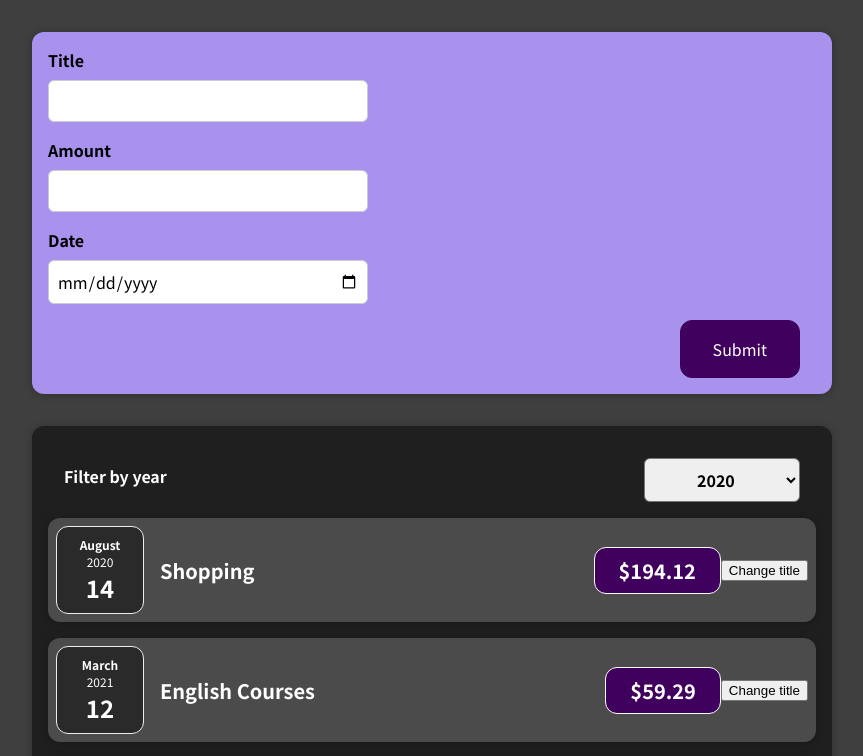
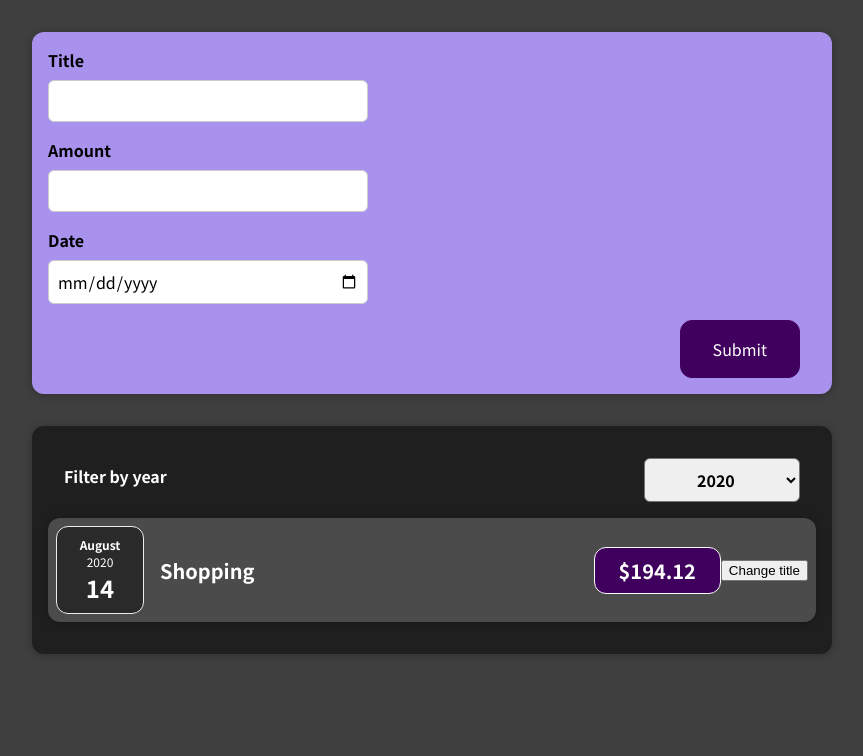
Before and after one commit to katerinagutich/expenses-tracker, a React (Create React App) app: page / in a window 1280 px wide. Shown: the top 756 px of the page, without its empty margins (208-1071 px from the left). Built offline with nearby package versions, Linux system fonts and the light colour scheme.

Commit message:
Extract conditional content from Expenses to ExpensesList, replace divs with ul and lis

```diff
--- a/src/components/Expenses/ExpenseItem.js
+++ b/src/components/Expenses/ExpenseItem.js
@@ -12,6 +12,7 @@
     }
 
     return (
+        <li>
             <Card className="expense-item">
                 <ExpenseDate date={props.date}/>
                 <div className="expense-item__description">
@@ -20,6 +21,7 @@
                 </div>
                 <button onClick={clickHandler}>Change title</button>
             </Card>
+        </li>
     );
 }
 
--- a/src/components/Expenses/Expenses.js
+++ b/src/components/Expenses/Expenses.js
@@ -1,5 +1,5 @@
 import React, {useState} from 'react';
-import ExpenseItem from './ExpenseItem';
+import ExpensesList from './ExpensesList';
 import Card from '../UI/Card';
 import ExpenseFilter from './ExpenseFilter';
 import './Expenses.css';
@@ -12,20 +12,17 @@
         setFilteredYear(selectedYear);
     };
 
+    const filteredExpenses = props.items.filter(expense => {
+        return expense.date.getFullYear().toString() === filteredYear;
+    });
+
     return (
         <Card className="expenses">
             <ExpenseFilter
                 selected={filteredYear}
                 onFilterChange={filterChangeHandler}
             />
-            {props.items.map(expense =>
-                <ExpenseItem
-                    title={expense.title}
-                    amount={expense.amount}
-                    date={expense.date}
-                    key={expense.id}
-                />
-            )}
+            <ExpensesList items={filteredExpenses}/>
         </Card>
     );
 }
```
Lines whose indentation alone changed are shown as unchanged.
